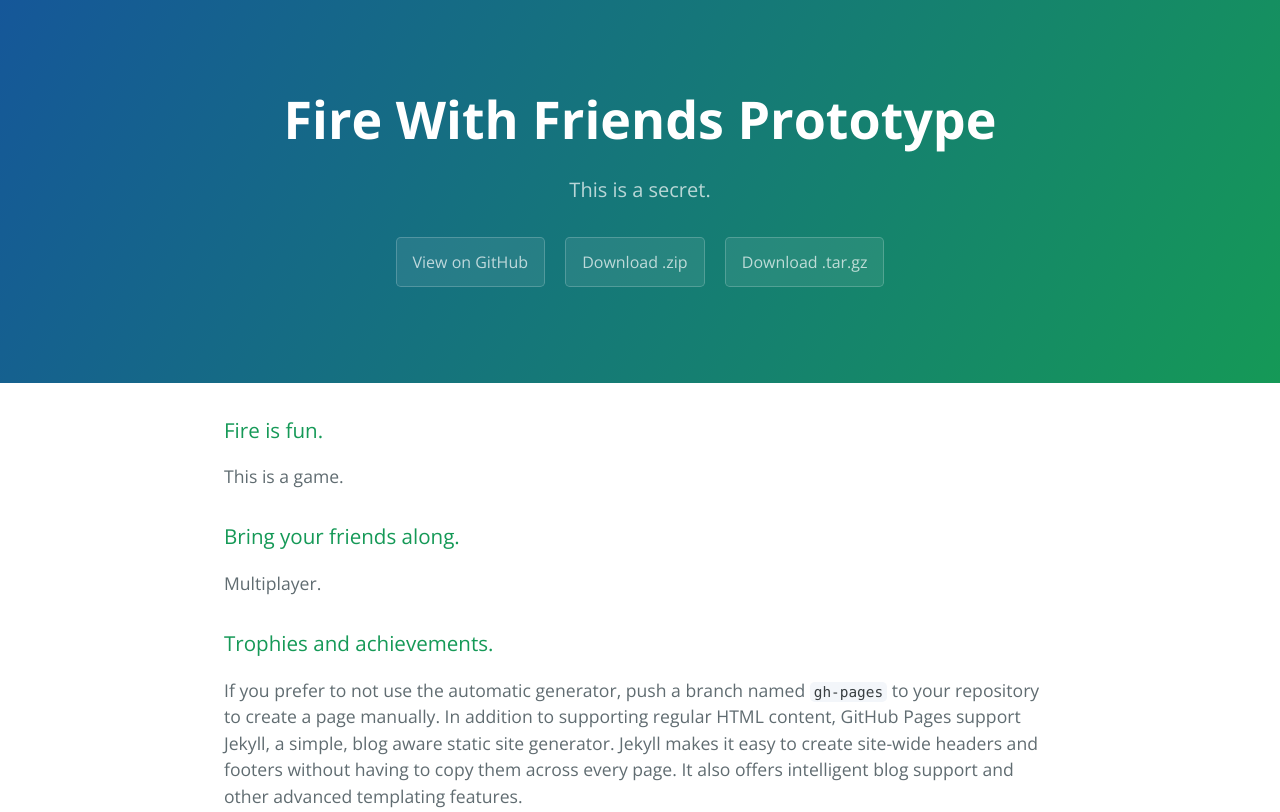
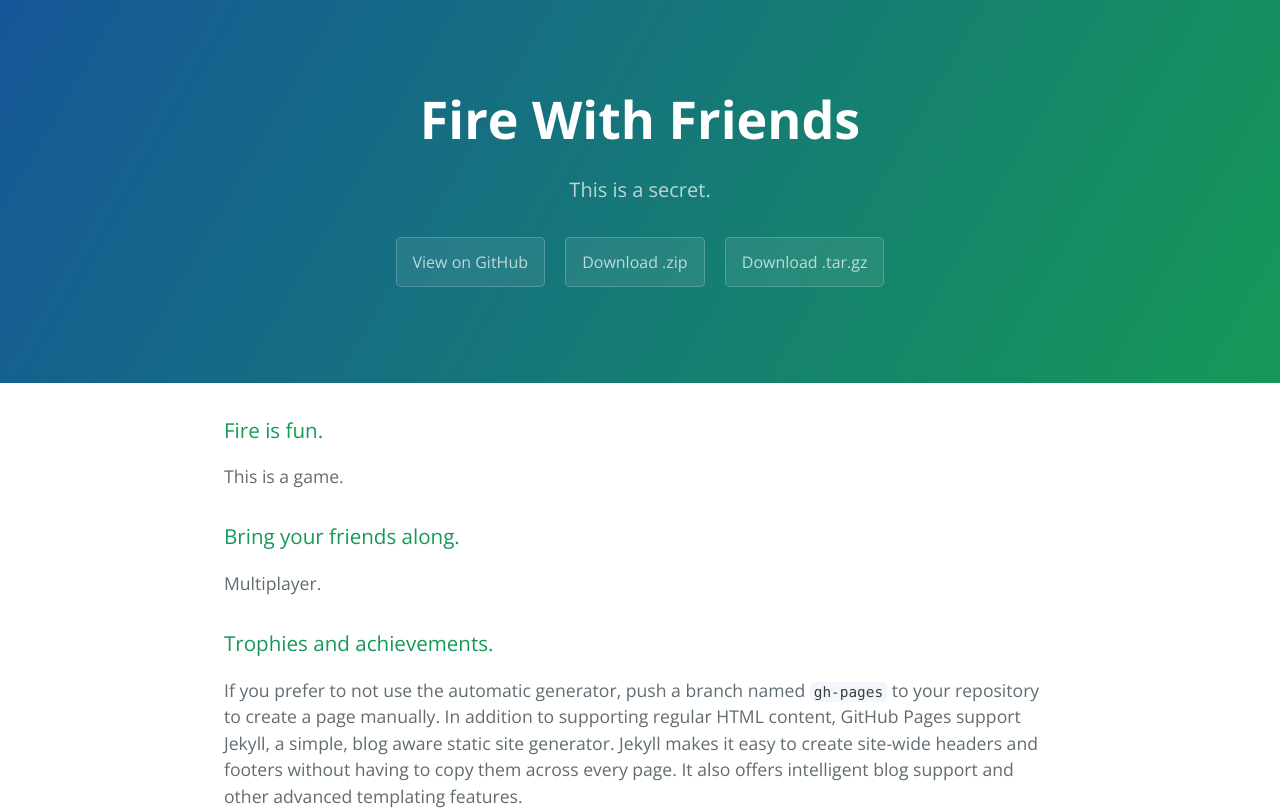
Before and after one commit to One-Button-Studios/bitcamp_prototype01, a plain HTML site: page index.html in a window 1280 px wide. Shown: the top 812 px of the page. Drawn offline with nearby package versions, Linux system fonts and the light colour scheme.

Commit message:
Update index.html
Get rid of prototype temporarily.

```diff
--- a/index.html
+++ b/index.html
@@ -2,7 +2,7 @@
 <html lang="en-us">
   <head>
     <meta charset="UTF-8">
-    <title>Fire With Friends Prototype by One-Button-Studios</title>
+    <title>Fire With Friends by One-Button-Studios</title>
     <meta name="viewport" content="width=device-width, initial-scale=1">
     <link rel="stylesheet" type="text/css" href="stylesheets/normalize.css" media="screen">
     <link href='https://fonts.googleapis.com/css?family=Open+Sans:400,700' rel='stylesheet' type='text/css'>
@@ -11,7 +11,7 @@
   </head>
   <body>
     <section class="page-header">
-      <h1 class="project-name">Fire With Friends Prototype</h1>
+      <h1 class="project-name">Fire With Friends</h1>
       <h2 class="project-tagline">This is a secret.</h2>
       <a href="https://github.com/One-Button-Studios/bitcamp_prototype01" class="btn">View on GitHub</a>
       <a href="https://github.com/One-Button-Studios/bitcamp_prototype01/zipball/master" class="btn">Download .zip</a>
```
